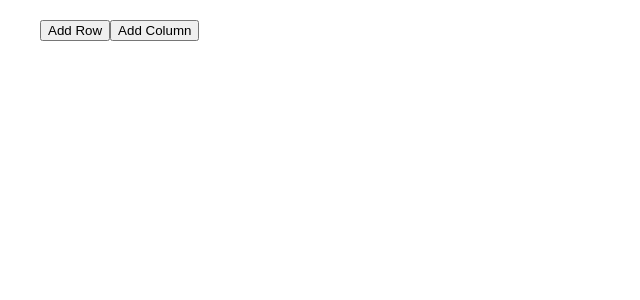
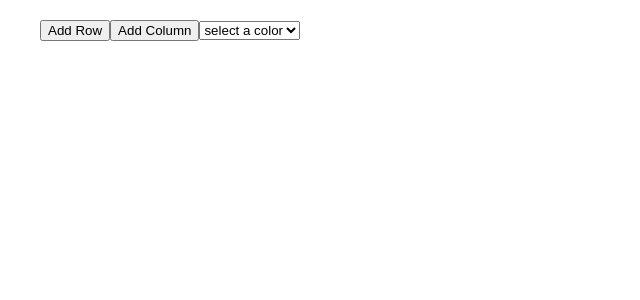
Before and after one commit to johnzhou1210/JJEF-assignment-4, a React (Create React App) app in the folder src/: page / in a window 1280 px wide. Shown: the top 300 px of the page, without its empty margins (0-640 px from the left). Built offline with nearby package versions, Linux system fonts and the light colour scheme.

Commit message:
Added dropdown menu component

```diff
--- a/src/App.js
+++ b/src/App.js
@@ -12,6 +12,7 @@ export default function Gridmaker() {
   const [numRows, setNumRows] = useState(0);
   const [numColumns, setNumColumns] = useState(0);
   const [grid, setGrid] = useState([]);
+  const [currentColor, setCurrentColor] = useState("white");
 
   function addRow() {
     if (numColumns == 0 && numRows == 0) {
@@ -52,6 +53,10 @@ export default function Gridmaker() {
     });
   }
 
+  function collectColor(collectedColor) {
+    console.log(collectedColor);
+  }
+
   const canvas = grid.map((currRow, rowKey) => {
     console.log(currRow);
     return (
@@ -68,6 +73,7 @@ export default function Gridmaker() {
       <div className="grid-tools">
         <AddRowButton onAddRowButtonClick={() => addRow()} />
         <AddColumnButton onAddColumnButtonClick={() => addColumn()} />
+        <ColorDropdownMenu collectColor={collectColor} />
       </div>
 
       <div className="canvas">{canvas}</div>
@@ -90,3 +96,25 @@ function AddColumnButton({ onAddColumnButtonClick }) {
     </button>
   );
 }
+
+function ColorDropdownMenu({ collectColor }) {
+  const [selectedColor, setSelectedColor] = useState("white");
+
+  function changeColor(color) {
+    setSelectedColor(color);
+    collectColor(color);
+  }
+
+  return (
+    <select className="color-dropdown-menu" value={selectedColor} onChange={e => changeColor(e.target.value)}>
+      <option value="white">select a color</option>
+      <option value="blue">blue</option>
+      <option value="red">red</option>
+      <option value="yellow">yellow</option>
+      <option value="green">green</option>
+      <option value="pink">pink</option>
+      <option value="purple">purple</option>
+      <option value="black">black</option>
+    </select>
+  );
+}
```
